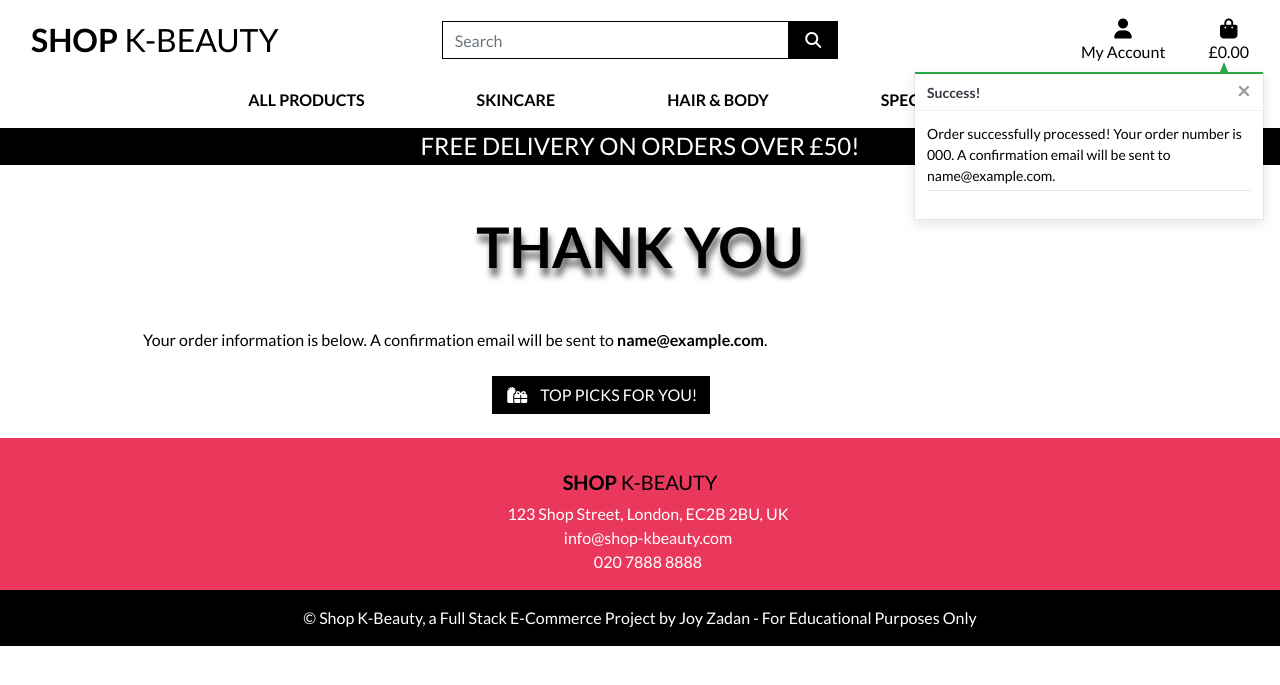
After one commit to ashleyvines725/shop-project, a Django app: page /checkout/checkout_success/000 in a window 1280 px wide. The commit adds this page. Shown: the top 685 px of the page. Run offline with Django 3.2, Linux system fonts and the light colour scheme; tables that the repository leaves empty hold one stand-in row (values such as "Sample post"); some libraries are stand-ins or nearby versions.

Commit message:
Added checkout success logic, WIP

```diff
--- a/checkout/__init__.py
+++ b/checkout/__init__.py
@@ -0,0 +1 @@
+default_app_config = 'checkout.apps.CheckoutConfig'
--- a/checkout/models.py
+++ b/checkout/models.py
@@ -2,7 +2,7 @@ import uuid  # Used to generate a random, unique 32 character order number
 
 from django.db import models
 from django.db.models import Sum
-from django.conf import Settings
+from django.conf import settings
 from products.models import Product
 
 
@@ -43,7 +43,7 @@ class Order(models.Model):
         accounting for delivery costs.
         """
         self.order_total = self.lineitems.aggregate(Sum(
-                                'lineitem_total'))['lineitem_total__sum']
+                                'lineitem_total'))['lineitem_total__sum'] or 0
         if self.order_total < settings.FREE_DELIVERY_THRESHOLD:
             self.delivery_cost = (
                 self.order_total * settings.STANDARD_DELIVERY_PERCENTAGE / 100)
--- a/checkout/signals.py
+++ b/checkout/signals.py
@@ -13,8 +13,9 @@ def update_on_save(sender, instance, created, **kwargs):
 
 
 @receiver(post_delete, sender=OrderLineItem)
-def update_on_save(sender, instance, **kwargs):
+def update_on_delete(sender, instance, **kwargs):
     """
     Update order total on lineitem delete
     """
+    print('delete signal received')
     instance.order.update_total()
--- a/checkout/templates/checkout/checkout.html
+++ b/checkout/templates/checkout/checkout.html
@@ -15,7 +15,6 @@
 {% endblock %}
 
 {% block content %}
-    <div class="overlay"></div>
     <div class="container">
         <div class="row">
             <div class="col">
@@ -35,7 +34,7 @@
                     </div>
                 </div>
                 {% for item in bag_items %}
-                    <div class="row">
+                    <div class="row my-1">
                         <div class="col-2 mb-1">
                             <a href="{% url 'product_detail' item.product.id %}">
                                 {% if item.product.image %}
@@ -47,7 +46,7 @@
                         </div>
                         <div class="col-7">
                             <p class="my-0"><strong>{{ item.product.name }}</strong></p>
-                            <p class="my-0 small">Size: {% if item.product.has_sizes %}{{ item.size|upper }}{% else %}N/A{% endif %}</p>
+                            <p class="my-0 small text-muted">Size: {% if item.product.has_sizes %}{{ item.size|upper }}{% else %}N/A{% endif %}</p>
                             <p class="my-0 small text-muted">Qty: {{ item.quantity }}</p>
                         </div>
                         <div class="col-3 text-right">
--- /dev/null
+++ b/checkout/templates/checkout/checkout_success.html
@@ -0,0 +1,39 @@
+{% extends "base.html" %}
+{% load static %}
+
+{% block extra_css %}
+    <link rel="stylesheet" href="{% static 'checkout/css/checkout.css' %}">
+{% endblock %}
+
+{% block page_header %}
+    <div class="container">
+        <div class="row">
+            <div class="col"></div>
+        </div>
+    </div>
+{% endblock %}
+
+{% block content %}
+    <div class="container">
+        <div class="row">
+            <div class="col">
+                <h2 class="display-4 brand-font-alt text-shadow text-center my-5">Thank You</h2>
+                <p class="text-black">Your order information is below. A confirmation email will be sent to <strong>{{ order.email }}</strong>.</p>
+            </div>
+        </div>
+
+        <div class="row">
+            <div class="col-12 col-lg-7"></div>
+        </div>
+        <div class="row mb-3">
+            <div class="col-12 col-lg-7 text-right">
+                <a href="{% url 'products' %}?category=new_arrivals,deals,clearance" class="btn btn-black rounded-0 my-2">
+                    <span class="icon mr-2">
+                        <i class="fas fa-gifts"></i>
+                    </span>
+                    <span class="text-uppercase">Top picks for you!</span>
+                </a>
+            </div>
+        </div>
+    </div>
+{% endblock %}
--- a/checkout/urls.py
+++ b/checkout/urls.py
@@ -2,5 +2,7 @@ from django.urls import path
 from . import views
 
 urlpatterns = [
-    path('', views.checkout, name='checkout')
+    path('', views.checkout, name='checkout'),
+    path('checkout_success/<order_number>',
+         views.checkout_success, name='checkout_success'),
 ]
--- a/checkout/views.py
+++ b/checkout/views.py
@@ -1,8 +1,12 @@
-from django.shortcuts import render, redirect, reverse
+from django.shortcuts import render, redirect, reverse, get_object_or_404
 from django.contrib import messages
+from django.conf import settings
+
 from .forms import OrderForm
-from django.conf import settings
+from .models import Order, OrderLineItem
+from products.models import Product
 from bag.contexts import bag_contents
+
 import stripe
 
 # Create your views here.
@@ -13,20 +17,85 @@ def checkout(request):
     stripe_public_key = settings.STRIPE_PUBLIC_KEY
     stripe_secret_key = settings.STRIPE_SECRET_KEY
 
-    bag = request.session.get('bag', {})
-    if not bag:
-        messages.error(request, "There's nothing in your bag at the moment")
-        return redirect(reverse('products'))
+    if request.method == 'POST':
+        bag = request.session.get('bag', {})
+        # collects data directly from the form
+        form_data = {
+            'full_name': request.POST['full_name'],
+            'email': request.POST['email'],
+            'phone_number': request.POST['phone_number'],
+            'country': request.POST['country'],
+            'postcode': request.POST['postcode'],
+            'town_or_city': request.POST['town_or_city'],
+            'street_address1': request.POST['street_address1'],
+            'street_address2': request.POST['street_address2'],
+            'county': request.POST['county'],
+        }
+        order_form = OrderForm(form_data)
+        if order_form.is_valid():
+            order = order_form.save()
+            for item_id, item_data in bag.items():
+                try:
+                    # gets the product id out of the bag
+                    product = Product.objects.get(id=item_id)
+                    # if item_data is an integer, this means we're working
+                    # with an item that doesn't have sizes so quantity will
+                    # just be the item data
+                    if isinstance(item_data, int):
+                        order_line_item = OrderLineItem(
+                            order=order,
+                            product=product,
+                            quantity=item_data,
+                        )
+                        order_line_item.save()
+                    else:
+                        # if item has sizes, iterates through each size and
+                        # creates a line item accordingly
+                        for size, quantity in \
+                         item_data['items_by_size'].items():
+                            order_line_item = OrderLineItem(
+                                order=order,
+                                product=product,
+                                quantity=quantity,
+                                product_size=size,
+                            )
+                            order_line_item.save()
+                except Product.DoesNotExist:
+                    # just in case a product isn't found, adds an error
+                    # message, deletes the empty order and returns the user
+                    # to the shopping bag page
+                    messages.error(request, (
+                        "One of the products in your bag wasn't found in our \
+                            database. "
+                        "Please call us for assistance!")
+                    )
+                    order.delete()
+                    return redirect(reverse('view_bag'))
+            # attaches whether or the user wants to save their profile info
+            # to the session then redirects them to checkout success page
+            request.session['save_info'] = 'save-info' in request.POST
+            return redirect(reverse('checkout_success',
+                                    args=[order.order_number]))
+        # if the order form isn't valid
+        else:
+            messages.error(request, 'There was an error with your form. \
+                Please double check your information.')
+    else:
+        bag = request.session.get('bag', {})
+        if not bag:
+            messages.error(request,
+                           "There's nothing in your bag at the moment")
+            return redirect(reverse('products'))
 
-    current_bag = bag_contents(request)
-    total = current_bag['grand_total']
-    # stripe requires the payment to be passed as integer
-    stripe_total = round(total * 100)
-    stripe.api_key = stripe_secret_key
-    intent = stripe.PaymentIntent.create(
-        amount=stripe_total,
-        currency=settings.STRIPE_CURRENCY,
-    )
+        current_bag = bag_contents(request)
+        total = current_bag['grand_total']
+        # stripe requires the payment to be passed as integer
+        stripe_total = round(total * 100)
+        stripe.api_key = stripe_secret_key
+        intent = stripe.PaymentIntent.create(
+            amount=stripe_total,
+            currency=settings.STRIPE_CURRENCY,
+        )
 
     order_form = OrderForm()
 
@@ -42,3 +111,22 @@ def checkout(request):
     }
 
     return render(request, template, context)
+
+
+def checkout_success(request, order_number):
+    """ Handles successful checkouts """
+    save_info = request.session.get('save_info')
+    order = get_object_or_404(Order, order_number=order_number)
+    messages.success(request, f'Order successfully processed! \
+        Your order number is {order_number}. A confirmation \
+        email will be sent to {order.email}.')
+
+    if 'bag' in request.session:
+        del request.session['bag']
+
+    template = 'checkout/checkout_success.html'
+    context = {
+        'order': order,
+    }
+
+    return render(request, template, context)
```
